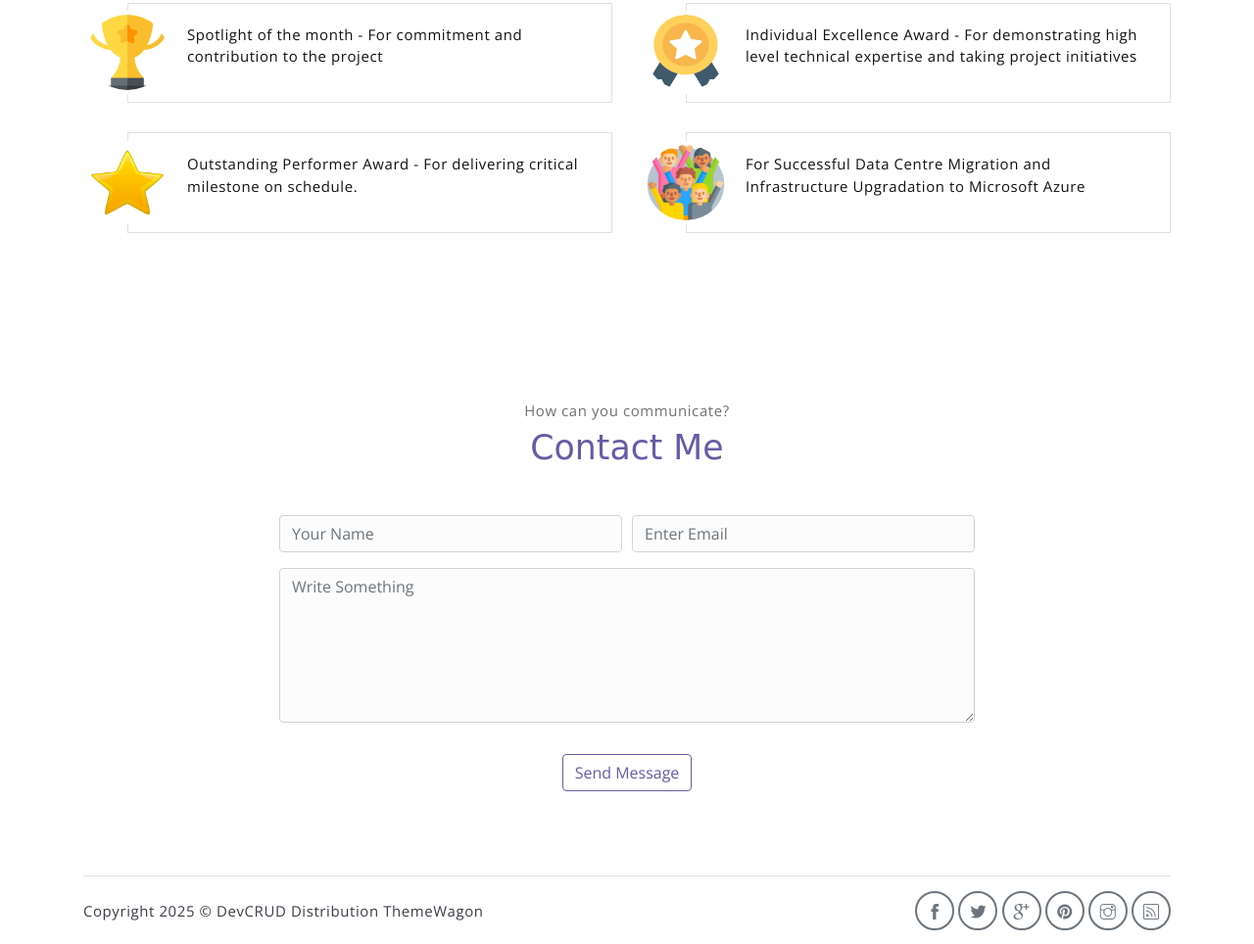
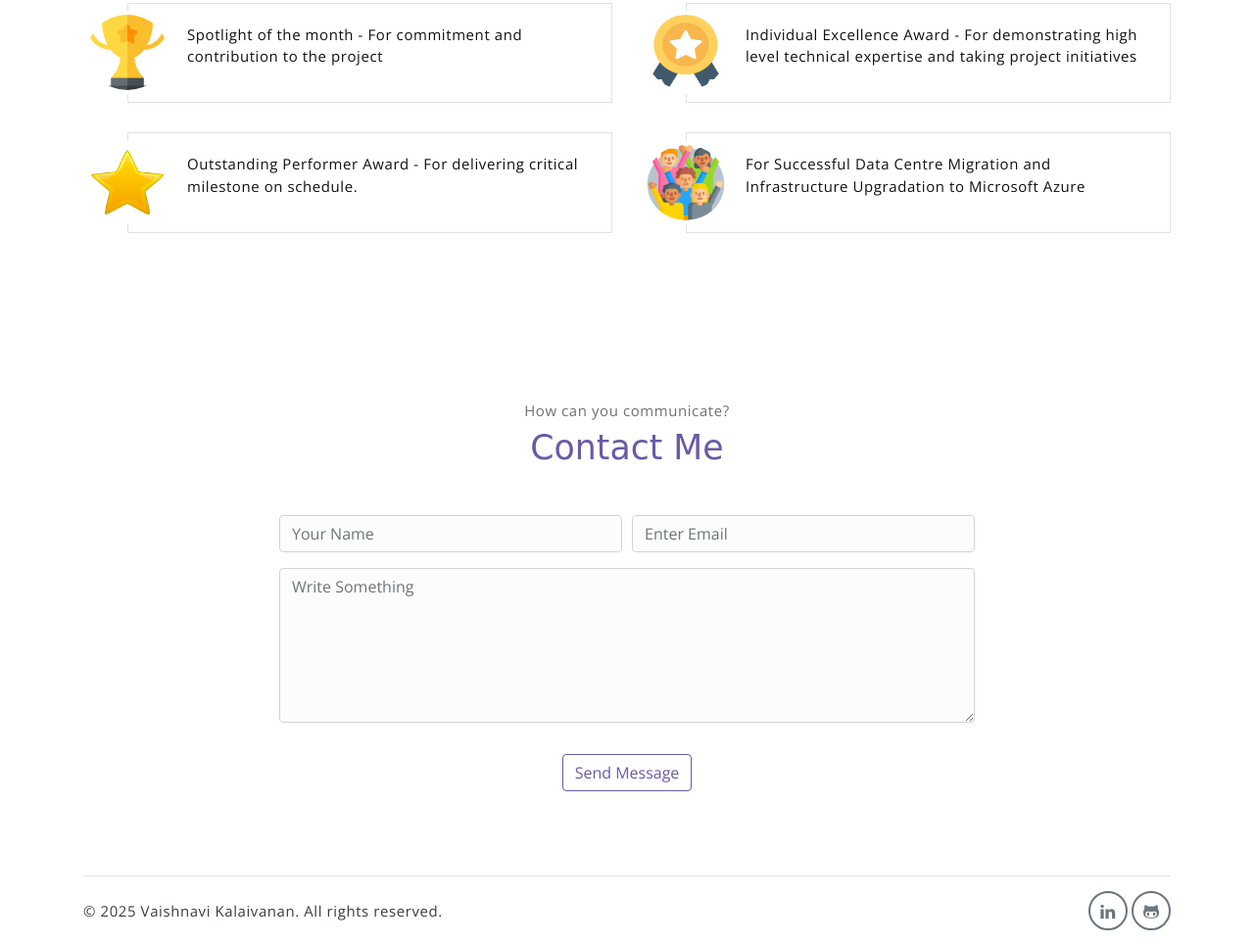
Before and after one commit to vaichu22/vaishnavi-k-portfolio, a plain HTML site: page index.html in a window 1280 px wide. Shown: the part 3836-4800 px from the top of the page at 98% size. Drawn offline with nearby package versions, Linux system fonts and the light colour scheme; a web font is replaced by a local one.

Commit message:
copyright changes made

```diff
--- a/index.html
+++ b/index.html
@@ -50,9 +50,9 @@
                 <li class="item">
                     <a class="link" href="#contact">Contact</a>
                 </li>
-                <li class="item ml-md-3">
+                <!-- <li class="item ml-md-3">
                     <a href="components.html" class="btn btn-primary">Components</a>
-                </li>
+                </li> -->
             </ul>
             <a href="javascript:void(0)" id="nav-toggle" class="hamburger hamburger--elastic">
                 <div class="hamburger-box">
@@ -504,22 +504,18 @@
 
     <!-- footer -->
     <div class="container">
-        <footer class="footer">
-            <p class="mb-0">Copyright
-                <script>document.write(new Date().getFullYear())</script> &copy; <a
-                    href="http://www.devcrud.com">DevCRUD</a> Distribution <a
-                    href="https://themewagon.com">ThemeWagon</a>
-            </p>
-            <div class="social-links text-right m-auto ml-sm-auto">
-                <a href="javascript:void(0)" class="link"><i class="ti-facebook"></i></a>
-                <a href="javascript:void(0)" class="link"><i class="ti-twitter-alt"></i></a>
-                <a href="javascript:void(0)" class="link"><i class="ti-google"></i></a>
-                <a href="javascript:void(0)" class="link"><i class="ti-pinterest-alt"></i></a>
-                <a href="javascript:void(0)" class="link"><i class="ti-instagram"></i></a>
-                <a href="javascript:void(0)" class="link"><i class="ti-rss"></i></a>
-            </div>
-        </footer>
-    </div> <!-- end of page footer -->
+    <footer class="footer">
+        <p class="mb-0">
+        &copy; <script>document.write(new Date().getFullYear())</script> Vaishnavi Kalaivanan. All rights reserved.
+        </p>
+        <div class="social-links text-right m-auto ml-sm-auto">
+        <a href="https://www.linkedin.com/in/vaishnavi-k-825350192/" class="link" target="_blank"><i class="ti-linkedin"></i></a>
+        <a href="https://github.com/vaichu22" class="link" target="_blank"><i class="ti-github"></i></a>
+        </div>
+    </footer>
+    </div>
+    <!-- end of page footer -->
+
 
     <!-- core  -->
     <script src="assets/vendors/jquery/jquery-3.4.1.js"></script>
```
